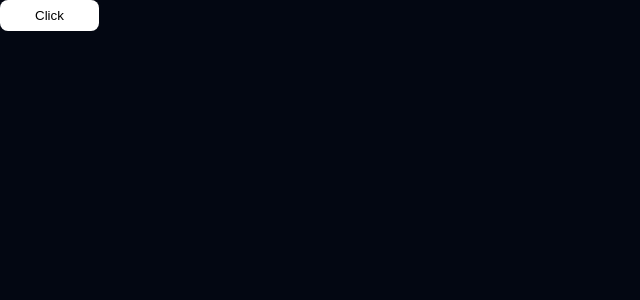
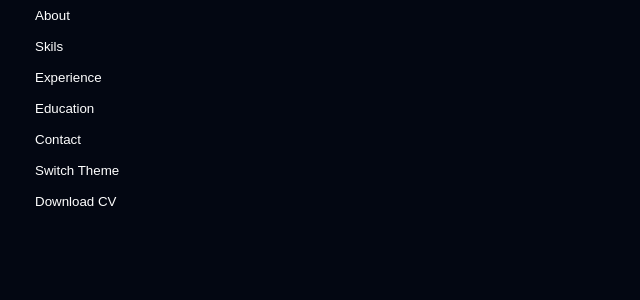
Before and after one commit to ricardosousabr/ricardosousabr.github.io, a Next.js app: page / in a window 1280 px wide. Shown: the top 300 px of the page, without its empty margins (0-640 px from the left). Built offline with nearby package versions, Linux system fonts and the light colour scheme.

Commit message:
feat(menu): create menu

```diff
--- a/pages/index.tsx
+++ b/pages/index.tsx
@@ -1,9 +1,9 @@
-import Button from "../src/components/Atoms/Button";
+import Menu from "../src/components/Molecules/Menu";
 
 export default function Home() {
   return (
     <>
-      <Button padding="8px 35px" background="white" borderRadius="8px" color="black" border="none" type="button">Click</Button>
+      <Menu />
     </>
   );
 }
--- /dev/null
+++ b/src/components/Molecules/Menu/index.tsx
@@ -0,0 +1,14 @@
+import Button from "../../Atoms/Button"
+import { menuProps } from "./types"
+
+export default function Menu({ menuItens }: menuProps) {
+  menuItens = ["About", "Skils", "Experience", "Education", "Contact", "Switch Theme", "Download CV"]
+
+  return <ul>
+    {
+      menuItens.map((itens, index) => {
+        return <li key={index}><Button padding="8px 35px" background="transparent" borderRadius="8px" color="white" border="none" type="button">{itens}</Button></li>
+      })
+    }
+  </ul>
+}
--- /dev/null
+++ b/src/components/Molecules/Menu/types.ts
@@ -0,0 +1,3 @@
+export interface menuProps {
+  menuItens: string[];
+}
```
Also changed, not shown: 2 other files (tests, documents, lock files or other folders).
